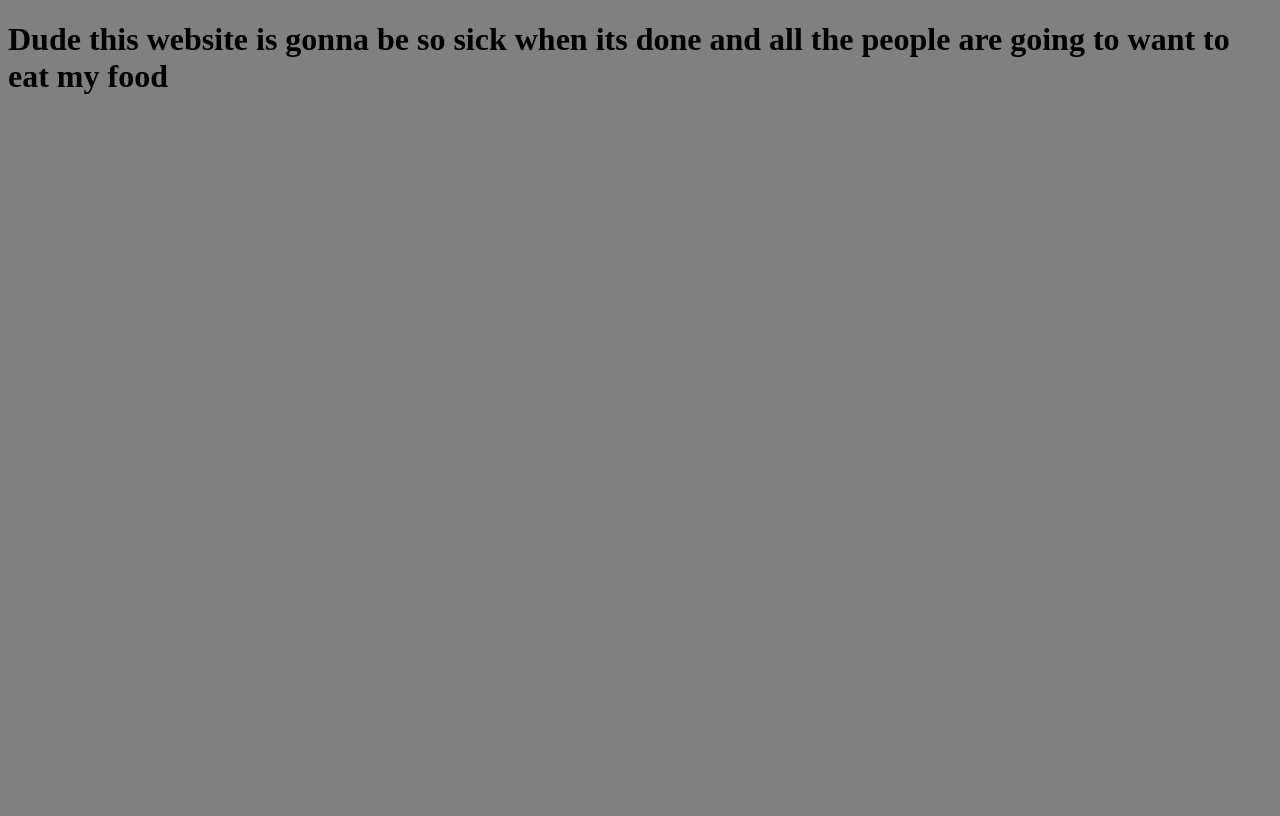
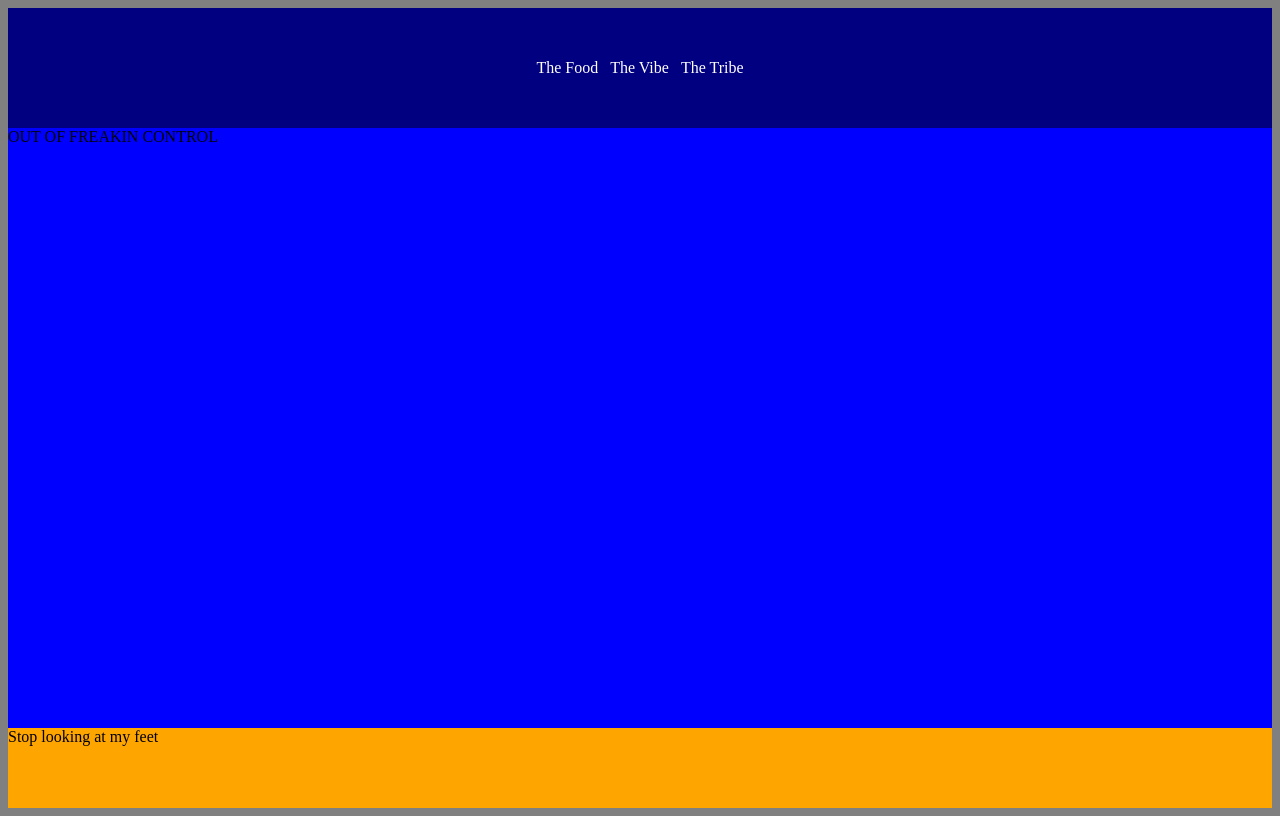
Before and after one commit to Will-rd/foooooood, a plain HTML site: page index.html in a window 1280 px wide. Drawn offline with Linux system fonts and the light colour scheme.

Commit message:
setting up design of logo to finsh page layout.

```diff
--- a/assets/styles.css
+++ b/assets/styles.css
@@ -1,3 +1,39 @@
 body {
     background-color: gray;
 }
+
+.mainBox {
+    display: flexbox;
+    min-height: 95vh;
+    max-height: 100vh;
+    flex-direction: column;
+    overflow-y: auto;
+}
+
+a {
+    margin: 3px;
+    padding: 3px;
+    color: white;
+    text-decoration: none;
+}
+
+.headBox {
+    display: flex;
+    flex-direction: row;
+    justify-content: center;
+    align-items: center;
+    min-height: 15vh;
+    max-height: 20;
+    background-color: navy;
+}
+
+.sectionBox {
+    min-height: 75vh;
+    background-color: blue;
+}
+
+.footBox {
+    min-height: 13vh;
+    max-height: 19vh;
+    background-color: orange;
+}
--- a/index.html
+++ b/index.html
@@ -4,10 +4,19 @@
     <meta charset="UTF-8">
     <meta name="viewport" content="width=device-width, initial-scale=1.0">
     <link rel="stylesheet" href="assets/styles.css">
-    <title>Awesome Restauraunt Name Here!</title>
+    <title>WilloH</title>
 </head>
 <body>
-    <h1>Dude this website is gonna be so sick when its done and all the people are going to want to eat my food</h1>
+    <main class="mainBox">
+        <header class="headBox">
+            <a href="">The Food</a>
+            <a href="">The Vibe</a>
+            <a href="">The Tribe</a>
+        </header>
+        <section class="sectionBox">OUT OF FREAKIN CONTROL</section>
+        <footer class="footBox">Stop looking at my feet</footer>
+    </main>
+    <!-- <h1>Dude this website is gonna be so sick when its done and all the people are going to want to eat my food</h1> -->
 </body>
 <script src="/assets/script.js"></script>
 </html>
```
